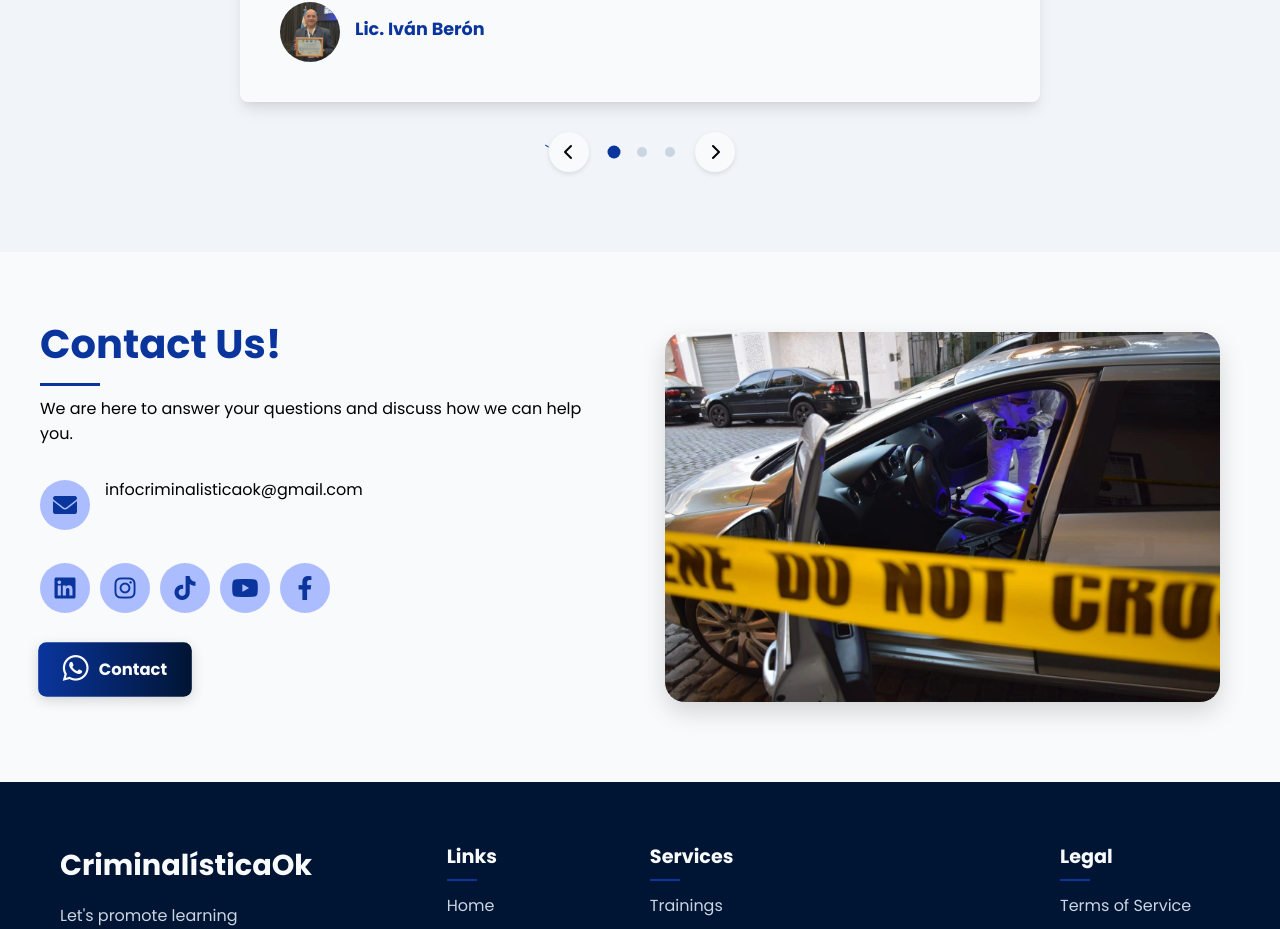
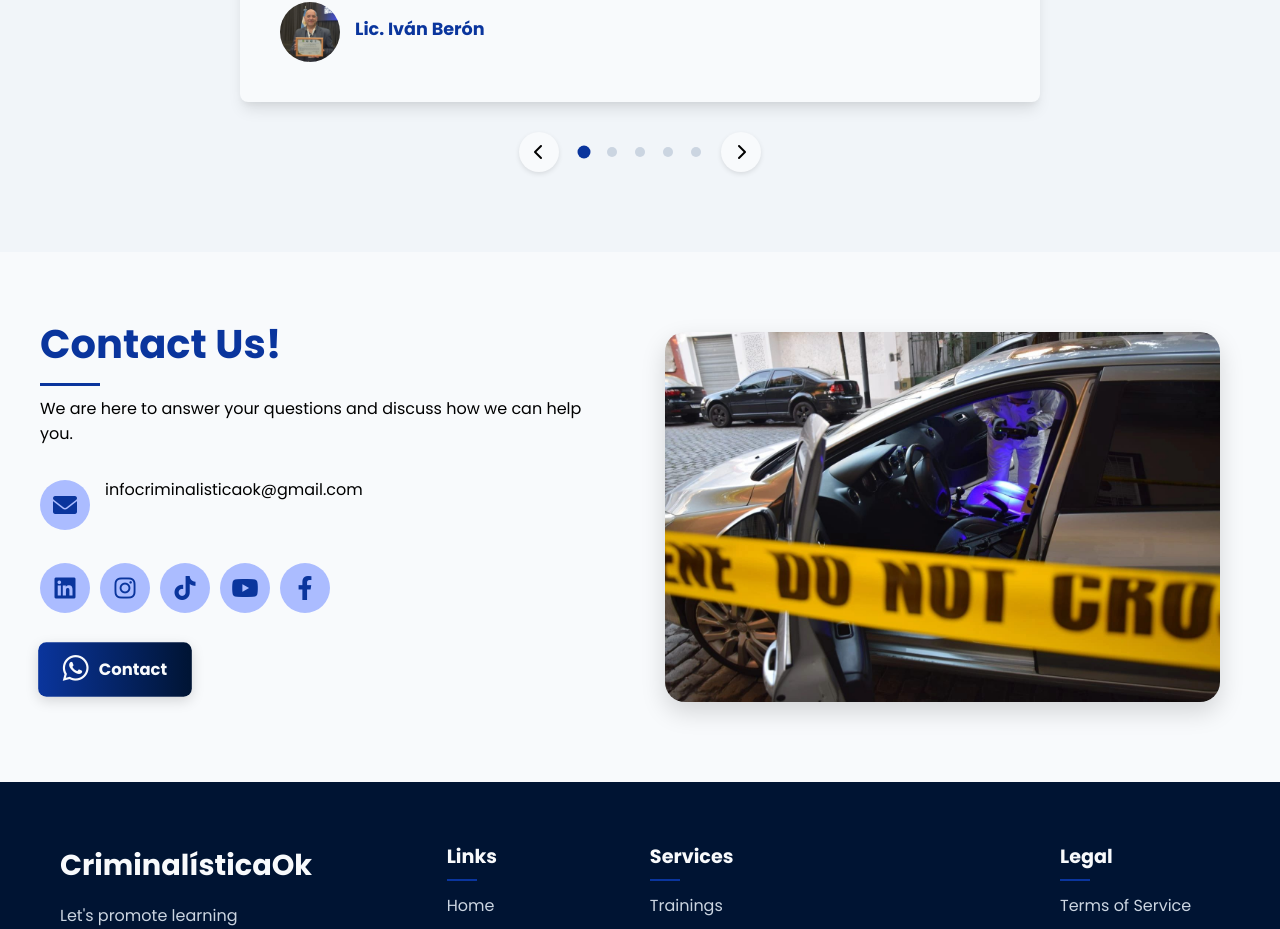
Before and after one commit to JForero-dev/CriminalisticaOk, a website: page index_en.html in a window 1280 px wide. Shown: the part 3352-4281 px from the top of the page. Drawn offline with nearby package versions, Linux system fonts and the light colour scheme.

Commit message:
Update index_en.html

```diff
--- a/index_en.html
+++ b/index_en.html
@@ -318,12 +318,14 @@
                     </div>
                 </div>
             </div>
-            <div class="testimonial-controls">`
+            <div class="testimonial-controls">
                 <button class="prev-btn" id="prevBtn"><i class="fas fa-chevron-left"></i></button>
                 <div class="testimonial-dots">
                     <span class="dot active" data-slide="0"></span>
                     <span class="dot" data-slide="1"></span>
                     <span class="dot" data-slide="2"></span>
+                    <span class="dot" data-slide="3"></span>
+                    <span class="dot" data-slide="4"></span>
                 </div>
                 <button class="next-btn" id="nextBtn"><i class="fas fa-chevron-right"></i></button>
             </div>
@@ -412,4 +414,5 @@
 
     <script src="Static/js/scripts.js"></script>
 </body>
+
 </html>
```
